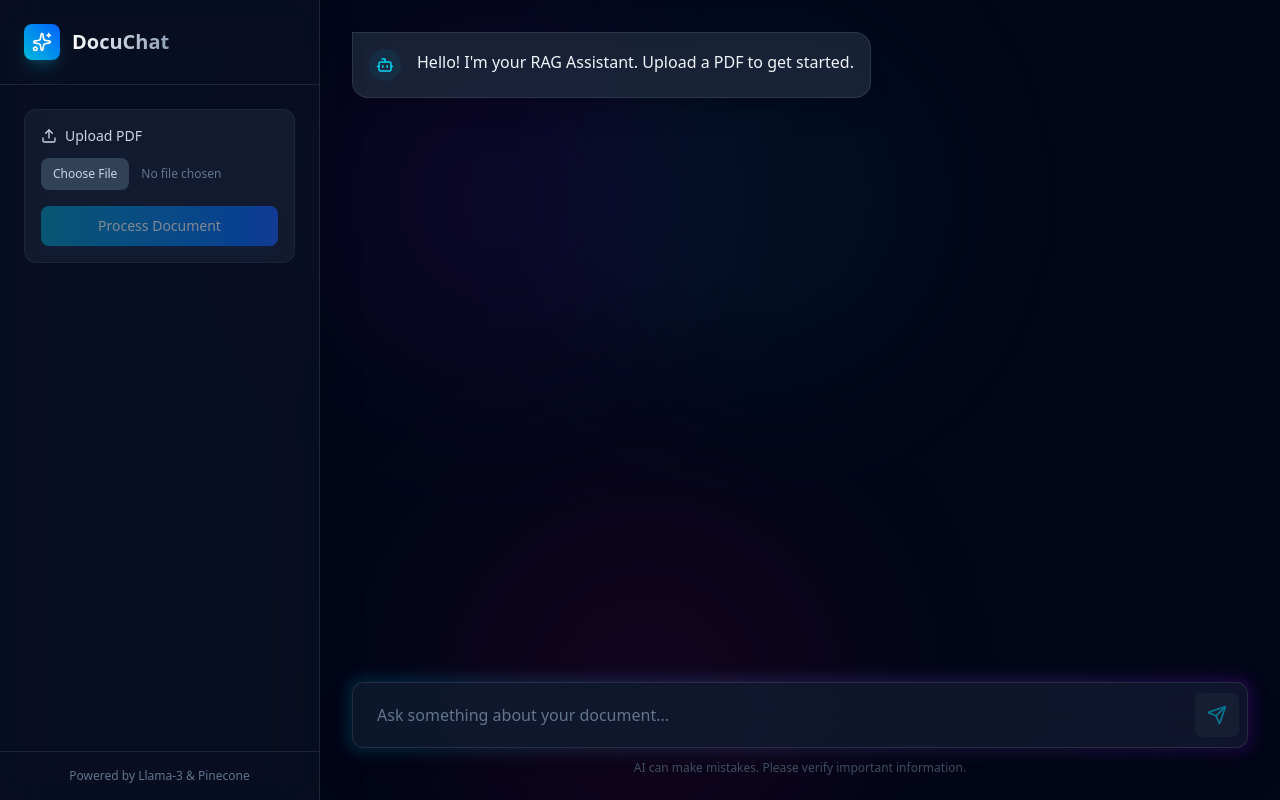
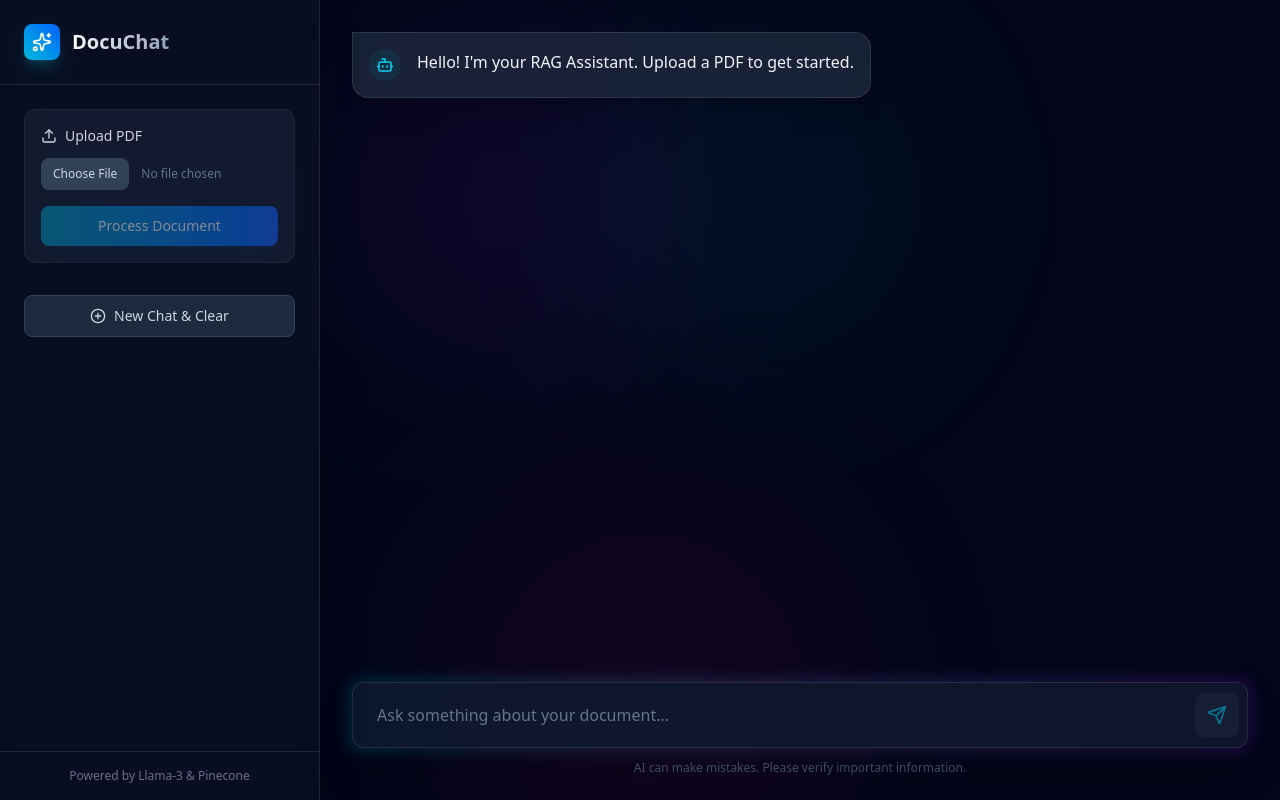
Before and after one commit to ProgrammerGuy3009/docuchat-rag, a React (Vite) app in the folder frontend/: page / in a window 1280 px wide. Built offline with nearby package versions, Linux system fonts and the light colour scheme; no server answers.

Commit message:
feat: implement React frontend and FastAPI backend for RAG document chat application

```diff
--- a/frontend/src/App.jsx
+++ b/frontend/src/App.jsx
@@ -1,6 +1,6 @@
 import { useState, useRef, useEffect } from "react";
 import axios from "axios";
-import { Send, Upload, FileText, Bot, User, Sparkles, X, Menu } from "lucide-react";
+import { Send, Upload, FileText, Bot, User, Sparkles, X, Menu, PlusCircle } from "lucide-react";
 import { motion, AnimatePresence } from "framer-motion";
 
 // Dynamic API URL — reads from env at build time, falls back to localhost
@@ -16,6 +16,17 @@ export default function App() {
   const [uploading, setUploading] = useState(false);
   const [sidebarOpen, setSidebarOpen] = useState(true);
 
+  // Unique session ID to isolate document uploads in Pinecone Namespaces
+  const [sessionId, setSessionId] = useState(() => Math.random().toString(36).substring(2, 10));
+
+  const handleNewChat = () => {
+    setSessionId(Math.random().toString(36).substring(2, 10));
+    setFile(null);
+    setMessages([
+      { role: "bot", text: "Hello! Your memory has been wiped clean. Upload a new PDF to begin." }
+    ]);
+  };
+
   // Auto-scroll to bottom
   const messagesEndRef = useRef(null);
   const scrollToBottom = () => {
@@ -28,6 +39,7 @@ export default function App() {
     setUploading(true);
     const formData = new FormData();
     formData.append("file", file);
+    formData.append("session_id", sessionId);
 
     try {
       await axios.post(`${API_URL}/upload-pdf/`, formData);
@@ -54,7 +66,8 @@ export default function App() {
 
       const response = await axios.post(`${API_URL}/chat/`, {
         question: input,
-        history: historyMsg
+        history: historyMsg,
+        session_id: sessionId
       });
       const botMessage = { role: "bot", text: response.data.answer };
       setMessages((prev) => [...prev, botMessage]);
@@ -129,6 +142,13 @@ export default function App() {
                   )}
                 </button>
               </div>
+
+              <button
+                onClick={handleNewChat}
+                className="mt-2 w-full py-2.5 bg-slate-800 text-slate-300 hover:text-white hover:bg-slate-700 rounded-lg font-medium text-sm transition-all flex items-center justify-center gap-2 border border-slate-700 hover:border-slate-500"
+              >
+                <PlusCircle size={16} /> New Chat & Clear
+              </button>
             </div>
 
             <div className="p-4 border-t border-white/10 text-xs text-slate-500 text-center">
```
Also changed, not shown: 1 other file (tests, documents, lock files or other folders).
